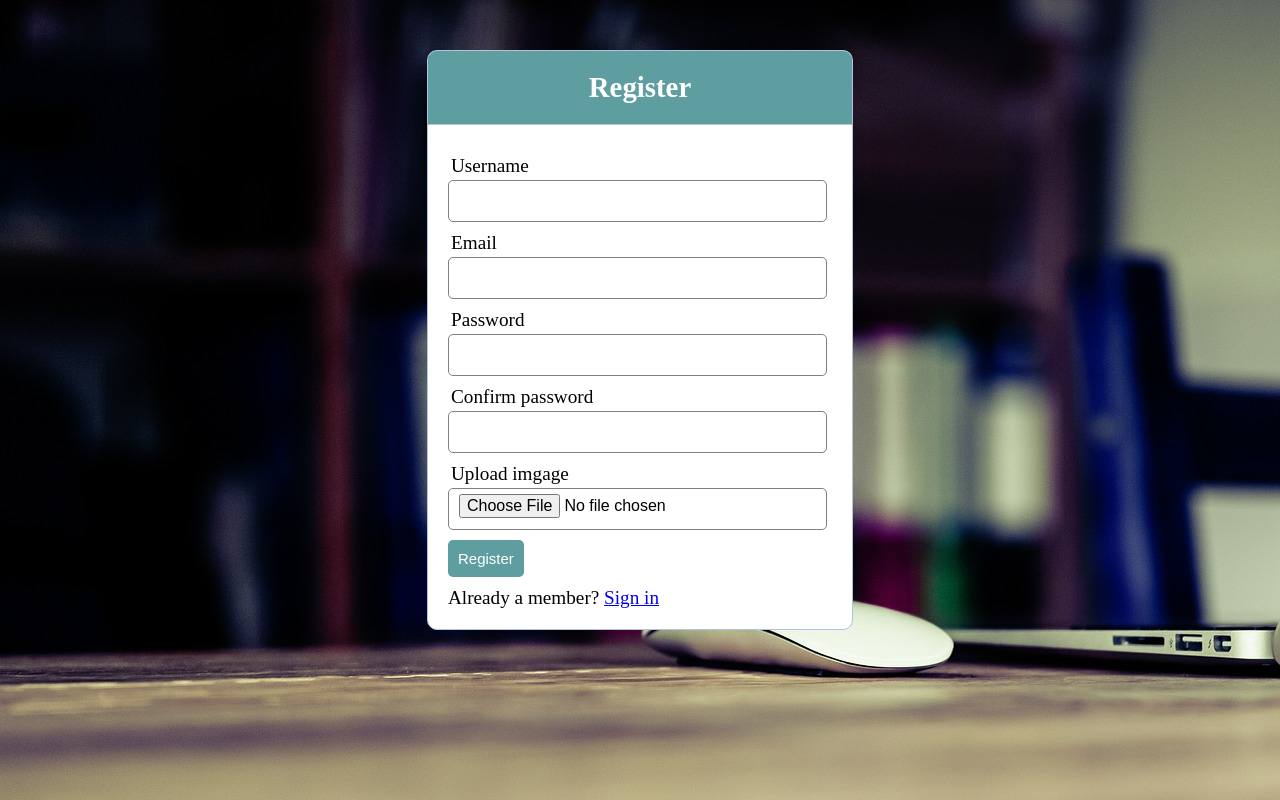
After one commit to ibrahimy353/email, a PHP site: page /register2.php in a window 1280 px wide. The commit adds this page. Run offline with PHP 8.4, Linux system fonts and the light colour scheme.

Commit message:
added multiples files

```diff
--- /dev/null
+++ b/errors.php
@@ -0,0 +1,7 @@
+<?php  if (count($errors) > 0) : ?>
+  <div class="error">
+  	<?php foreach ($errors as $error) : ?>
+  	  <p><?php echo $error ?></p>
+  	<?php endforeach ?>
+  </div>
+<?php  endif ?>
--- /dev/null
+++ b/register2.php
@@ -0,0 +1,45 @@
+<?php include('server.php') ?>
+<!DOCTYPE html>
+<html>
+<head>
+  <title>Registration system PHP and MySQL</title>
+  <link rel="stylesheet" type="text/css" href="style.css">
+</head>
+<body>
+  <div class="header">
+  	<h2>Register</h2>
+  </div>
+
+  <form method="post" action="register.php">
+  	<?php include('errors.php'); ?>
+  	<div class="input-group">
+  	  <label>Username</label>
+  	  <input type="text" name="username" value="<?php echo $username; ?>">
+  	</div>
+  	<div class="input-group">
+  	  <label>Email</label>
+  	  <input type="email" name="email" value="<?php echo $email; ?>">
+  	</div>
+  	<div class="input-group">
+  	  <label>Password</label>
+  	  <input type="password" name="password_1">
+  	</div>
+  	<div class="input-group">
+  	  <label>Confirm password</label>
+  	  <input type="password" name="password_2">
+  	</div>
+
+      <div class="input-group">
+  	  <label>Upload imgage</label>
+  	<input type="file" id="img" name="img" accept="image/*">
+  	</div>
+
+  	<div class="input-group">
+  	  <button type="submit" class="btn" name="reg_user">Register</button>
+  	</div>
+  	<p>
+  		Already a member? <a href="login.php">Sign in</a>
+  	</p>
+  </form>
+</body>
+</html>
--- /dev/null
+++ b/server.php
@@ -0,0 +1,84 @@
+<?php
+session_start();
+
+// initializing variables
+$username = "";
+$email    = "";
+$errors = array();
+
+// connect to the database
+$db = mysqli_connect('localhost', 'root', '', 'project');
+
+// REGISTER USER
+if (isset($_POST['reg_user'])) {
+  // receive all input values from the form
+  $username = mysqli_real_escape_string($db, $_POST['username']);
+  $email = mysqli_real_escape_string($db, $_POST['email']);
+  $password_1 = mysqli_real_escape_string($db, $_POST['password_1']);
+  $password_2 = mysqli_real_escape_string($db, $_POST['password_2']);
+
+  // form validation: ensure that the form is correctly filled ...
+  // by adding (array_push()) corresponding error unto $errors array
+  if (empty($username)) { array_push($errors, "Username is required"); }
+  if (empty($email)) { array_push($errors, "Email is required"); }
+  if (empty($password_1)) { array_push($errors, "Password is required"); }
+  if ($password_1 != $password_2) {
+	array_push($errors, "The two passwords do not match");
+  }
+
+  // first check the database to make sure
+  // a user does not already exist with the same username and/or email
+  $user_check_query = "SELECT * FROM users WHERE username='$username' OR email='$email' LIMIT 1";
+  $result = mysqli_query($db, $user_check_query);
+  $user = mysqli_fetch_assoc($result);
+
+  if ($user) { // if user exists
+    if ($user['username'] === $username) {
+      array_push($errors, "Username already exists");
+    }
+
+    if ($user['email'] === $email) {
+      array_push($errors, "email already exists");
+    }
+  }
+
+  // Finally, register user if there are no errors in the form
+  if (count($errors) == 0) {
+  	$password = md5($password_1);//encrypt the password before saving in the database
+
+  	$query = "INSERT INTO users (username, email, password)
+  			  VALUES('$username', '$email', '$password')";
+  	mysqli_query($db, $query);
+  	$_SESSION['username'] = $username;
+  	$_SESSION['success'] = "You are now logged in";
+  	header('location: index.php');
+  }
+}
+
+// LOGIN USER
+if (isset($_POST['login_user'])) {
+  $username = mysqli_real_escape_string($db, $_POST['username']);
+  $password = mysqli_real_escape_string($db, $_POST['password']);
+
+  if (empty($username)) {
+  	array_push($errors, "Username is required");
+  }
+  if (empty($password)) {
+  	array_push($errors, "Password is required");
+  }
+
+  if (count($errors) == 0) {
+  	$password = md5($password);
+  	$query = "SELECT * FROM users WHERE username='$username' AND password='$password'";
+  	$results = mysqli_query($db, $query);
+  	if (mysqli_num_rows($results) == 1) {
+  	  $_SESSION['username'] = $username;
+  	  $_SESSION['success'] = "You are now logged in";
+  	  header('location: index.php');
+  	}else {
+  		array_push($errors, "Wrong username/password combination");
+  	}
+  }
+}
+
+?>
--- /dev/null
+++ b/sql code.txt
@@ -0,0 +1,6 @@
+CREATE TABLE `users` (
+  `id` int(11) NOT NULL AUTO_INCREMENT PRIMARY KEY,
+  `username` varchar(100) NOT NULL,
+  `email` varchar(100) NOT NULL,
+  `password` varchar(100) NOT NULL
+) ENGINE=InnoDB DEFAULT CHARSET=latin1;
--- a/style.css
+++ b/style.css
@@ -1,42 +1,69 @@
-body{
-
-    background-image: url("./background.jpg");
-    background-repeat: no-repeat;
-    padding: 0;
-    margin: 0;
-    box-sizing: border-box;
-    width: 100%;
-    height: auto;
+* {
+  margin: 0px;
+  padding: 0px;
 
 }
+body {
+  font-size: 120%;
+  background-image: url("./background.jpg");
+}
 
-#form{
-    border: solid gray 1px;
-    width:25%;
-    border-radius: 2px;
-    margin: 120px auto;
-    background: transparent;
-    padding: 50px;
-    border-radius: 10%;
-    font-size: 20px;
-    font-family: sans-serif;
-    flex-direction: column;
-    justify-content: space-between;
-    text-decoration-color: white;
-
-
+.header {
+  width: 30%;
+  margin: 50px auto 0px;
+  color: white;
+  background: #5F9EA0;
+  text-align: center;
+  border: 1px solid #B0C4DE;
+  border-bottom: none;
+  border-radius: 10px 10px 0px 0px;
+  padding: 20px;
 }
-h1 {
-    color: gray;
-
+form, .content {
+  width: 30%;
+  margin: 0px auto;
+  padding: 20px;
+  border: 1px solid #B0C4DE;
+  background: white;
+  border-radius: 0px 0px 10px 10px;
 }
-p {
-    color: crimson;
+.input-group {
+  margin: 10px 0px 10px 0px;
 }
-#btn{
-    color: #fff;
-    background: #337ab7;
-    padding: 7px;
-    margin-left: 70%;
-    border-radius: 10%;
+.input-group label {
+  display: block;
+  text-align: left;
+  margin: 3px;
 }
+.input-group input {
+  height: 30px;
+  width: 93%;
+  padding: 5px 10px;
+  font-size: 16px;
+  border-radius: 5px;
+  border: 1px solid gray;
+}
+.btn {
+  padding: 10px;
+  font-size: 15px;
+  color: white;
+  background: #5F9EA0;
+  border: none;
+  border-radius: 5px;
+}
+.error {
+  width: 92%;
+  margin: 0px auto;
+  padding: 10px;
+  border: 1px solid #a94442;
+  color: #a94442;
+  background: #f2dede;
+  border-radius: 5px;
+  text-align: left;
+}
+.success {
+  color: #3c763d;
+  background: #dff0d8;
+  border: 1px solid #3c763d;
+  margin-bottom: 20px;
+}
```
Also changed, not shown: authentication.php (deleted, +0 -23 lines), contactform.php (deleted, +0 -12 lines), index.html (deleted, +0 -49 lines), index.php (added, +47 -0 lines), login.php (added, +31 -0 lines), product.php (added, +45 -0 lines), register.php (added, +39 -0 lines), README.md (deleted).
